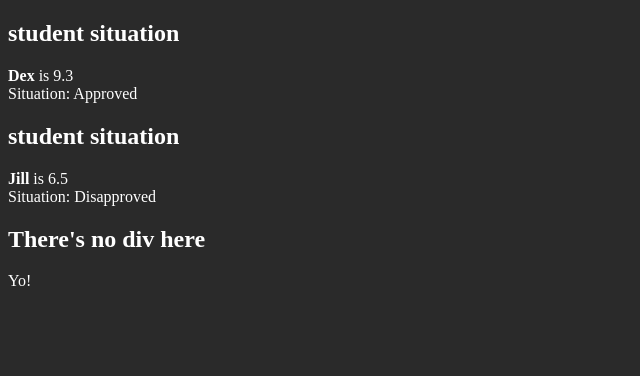
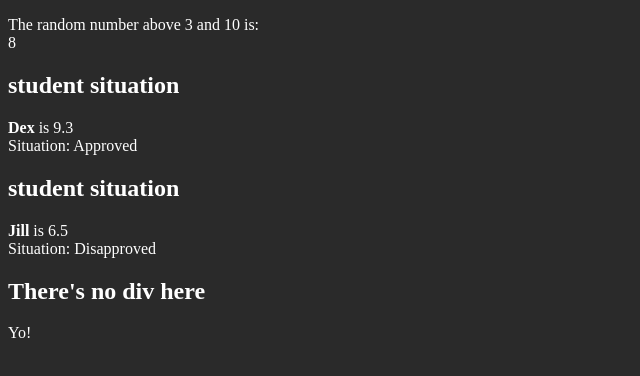
Before and after one commit to ArthurMtTh/react-fundamentals, a React (Create React App) app: page / in a window 1280 px wide. Shown: the top 376 px of the page, without its empty margins (0-640 px from the left). Built offline with nearby package versions, Linux system fonts and the light colour scheme.

Commit message:
challenge random number

```diff
--- a/src/App.jsx
+++ b/src/App.jsx
@@ -1,24 +1,25 @@
 import React from "react";
 
 //components import
-import First from './components/basics/First';
+import RandomNumber from './components/basics/First';
 import SecondParams from './components/basics/Second-params';
 import Fragment from './components/basics/Fragment';
 
-export default function App(props) {
-    return(
-        <div>
-            <SecondParams
+const app = () => (
+    <div>
+        <RandomNumber/>
+        <SecondParams
             situation='student situation'
             name='Dex'
-            grade={9.3}/>
+            grade={9.3} />
 
-            <SecondParams
+        <SecondParams
             situation='student situation'
             name='Jill'
-            grade={6.5}/>
+            grade={6.5} />
 
-            <Fragment/>
-        </div>
-    )
-}
+        <Fragment />
+    </div>
+);
+
+export default app;
--- a/src/components/basics/First.jsx
+++ b/src/components/basics/First.jsx
@@ -1,14 +1,14 @@
 import React from "react";
 
-export default function First () {
-
-    const message = "constant message"
-
+export default function RandomNumber (min, max) {
+    min = 3;
+    max = 10;
     return (
         <div>
-            <h1>First component</h1>
-            <p>Welcome</p>
-            <p> {message} </p>
+            <p>
+                The random number above {min} and {max} is: <br></br>
+                {Math.floor(Math.random() * (max - min + 1) + min)}
+            </p>
         </div>
     )
 }
```
